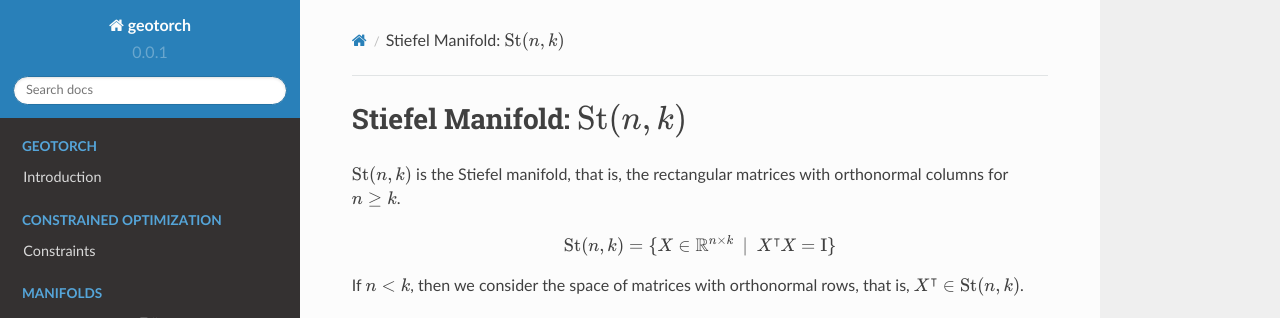
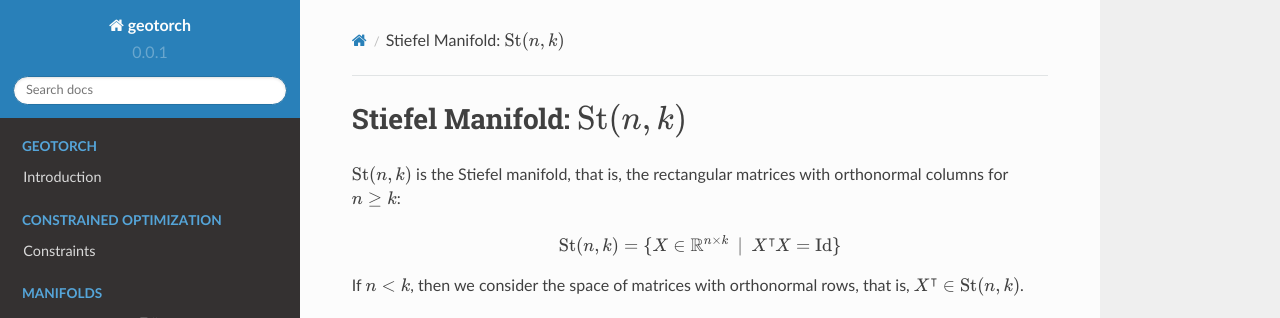
Before and after one commit to lezcano/geotorch, a Sphinx documentation site: the page built from docs/source/stiefel.rst, in a window 1280 px wide, cut to the strip 0-318 px from the top of the page. Built offline with Sphinx 7.4.7 and the Read the Docs theme 2.0.0, drawn with Linux system fonts in a browser that asks for light colours.

Commit message:
More uniform notation

```diff
--- a/docs/source/grassmannian.rst
+++ b/docs/source/grassmannian.rst
@@ -5,7 +5,7 @@ Grassmannian Manifold: :math:`\operatorname{Gr}(n,k)`
 
 :math:`\operatorname{Gr}(n,k)` is the Grassmannian manifold, that is, the subspaces of dimension
 :math:`k` in :math:`\mathbb{R}^n`. A subspace is represented by an orthonormal basis, that is, by an element
-of the :ref:`Stiefel Manifold <RST Stiefel>`
+of the :ref:`Stiefel Manifold <RST Stiefel>`.
 
 
 .. autoclass:: Grassmannian
--- a/docs/source/reals.rst
+++ b/docs/source/reals.rst
@@ -5,6 +5,6 @@ Real vector space: :math:`\mathbb{R}^n`
 
 :math:`\mathbb{R}^n` is the vector space of unconstrained vectors.
 This class is useful when composed with other manifolds to
-form more interesting spaces using the classes from :ref:`Constructions`
+form more interesting spaces using the classes from :ref:`Constructions`.
 
 .. autoclass:: Rn
--- a/docs/source/so.rst
+++ b/docs/source/so.rst
@@ -4,7 +4,7 @@ Special Orthogonal Group: :math:`\operatorname{SO}(n)`
 .. currentmodule:: geotorch
 
 :math:`\operatorname{SO}(n)` is the special orthogonal group, that is, the square matrices with
-orthonormal columns and positive determinant
+orthonormal columns and positive determinant:
 
 .. math::
 
--- a/docs/source/stiefel.rst
+++ b/docs/source/stiefel.rst
@@ -6,11 +6,11 @@ Stiefel Manifold: :math:`\operatorname{St}(n,k)`
 .. currentmodule:: geotorch
 
 :math:`\operatorname{St}(n,k)` is the Stiefel manifold, that is, the rectangular matrices with
-orthonormal columns for :math:`n \geq k`.
+orthonormal columns for :math:`n \geq k`:
 
 .. math::
 
-    \operatorname{St}(n,k) = \{X \in \mathbb{R}^{n\times k}\:\mid\:X^\intercal X = \mathrm{I}\}
+    \operatorname{St}(n,k) = \{X \in \mathbb{R}^{n\times k}\:\mid\:X^\intercal X = \mathrm{Id}\}
 
 If :math:`n < k`, then we consider the space of matrices with orthonormal rows, that is,
 :math:`X^\intercal \in \operatorname{St}(n,k)`.
```
Also changed, not shown: 2 other files.
